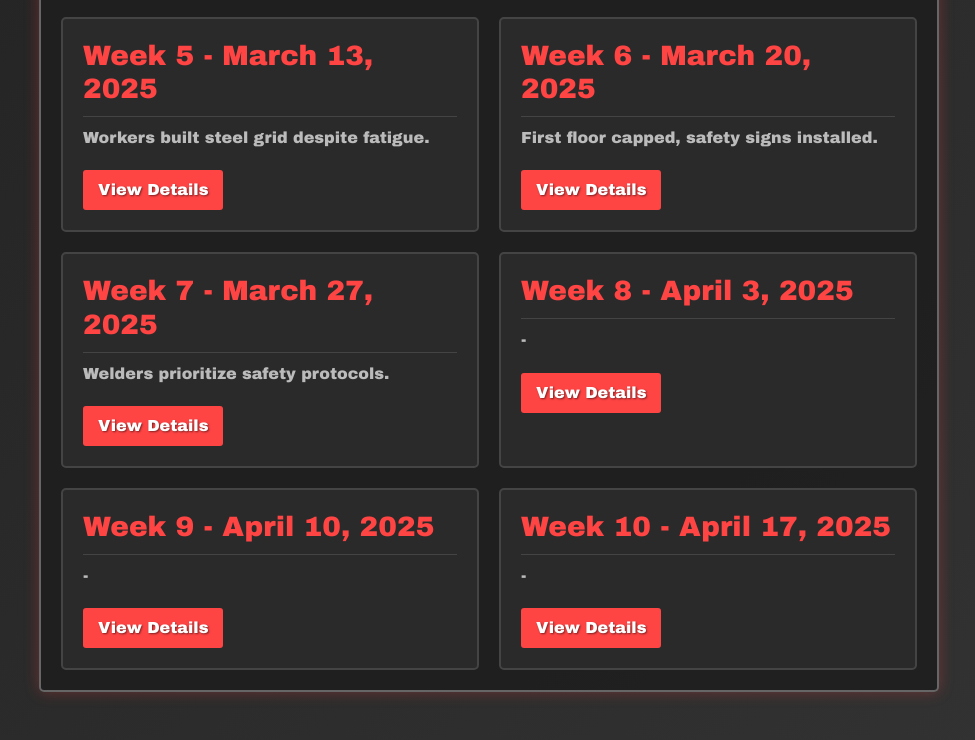
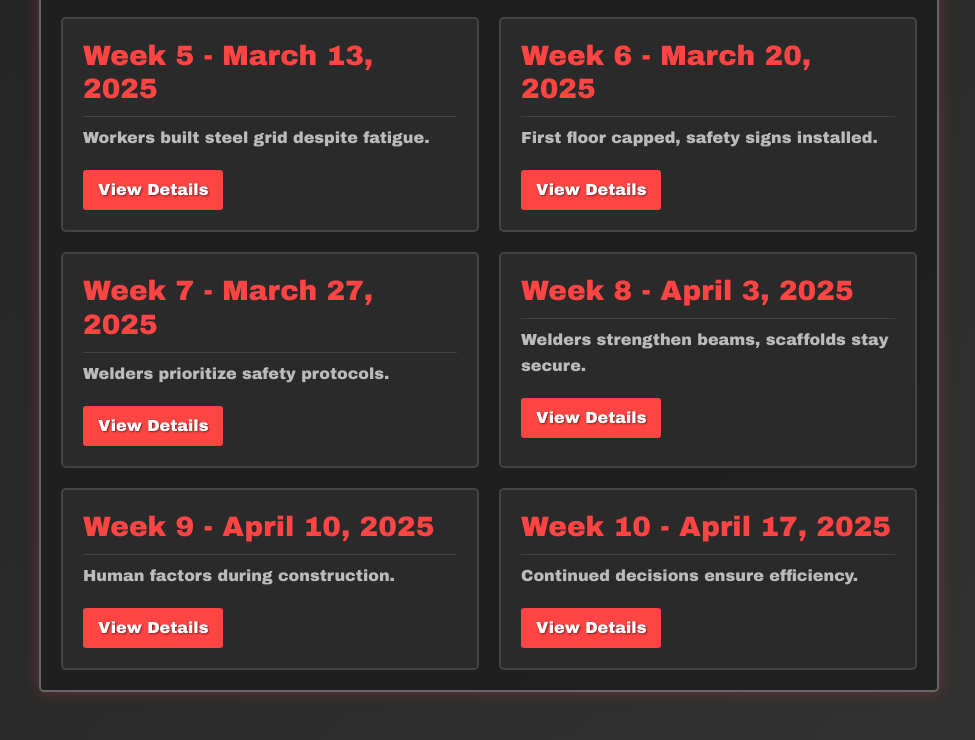
Before and after one commit to Klasllani/CEE420KAsllani, a plain HTML site: page index.html in a window 1280 px wide. Shown: the part 1448-2188 px from the top of the page, without its empty margins (151-1126 px from the left). Drawn offline with nearby package versions, Linux system fonts and the light colour scheme.

Commit message:
Update index.html

```diff
--- a/index.html
+++ b/index.html
@@ -94,7 +94,7 @@
                 <a href="week8.html" class="week-card-link">
                     <div class="week-card">
                         <h3>Week 8 - April 3, 2025</h3>
-                        <p>-</p>
+                        <p>Welders strengthen beams, scaffolds stay secure.</p>
                         <span class="btn">View Details</span>
                     </div>
                 </a>
@@ -102,7 +102,7 @@
                 <a href="week9.html" class="week-card-link">
                     <div class="week-card">
                         <h3>Week 9 - April 10, 2025</h3>
-                        <p>-</p>
+                        <p>Human factors during construction.</p>
                         <span class="btn">View Details</span>
                     </div>
                 </a>
@@ -110,7 +110,7 @@
                 <a href="week10.html" class="week-card-link">
                     <div class="week-card">
                         <h3>Week 10 - April 17, 2025</h3>
-                        <p>-</p>
+                        <p>Continued decisions ensure efficiency.</p>
                         <span class="btn">View Details</span>
                     </div>
                 </a>
```
